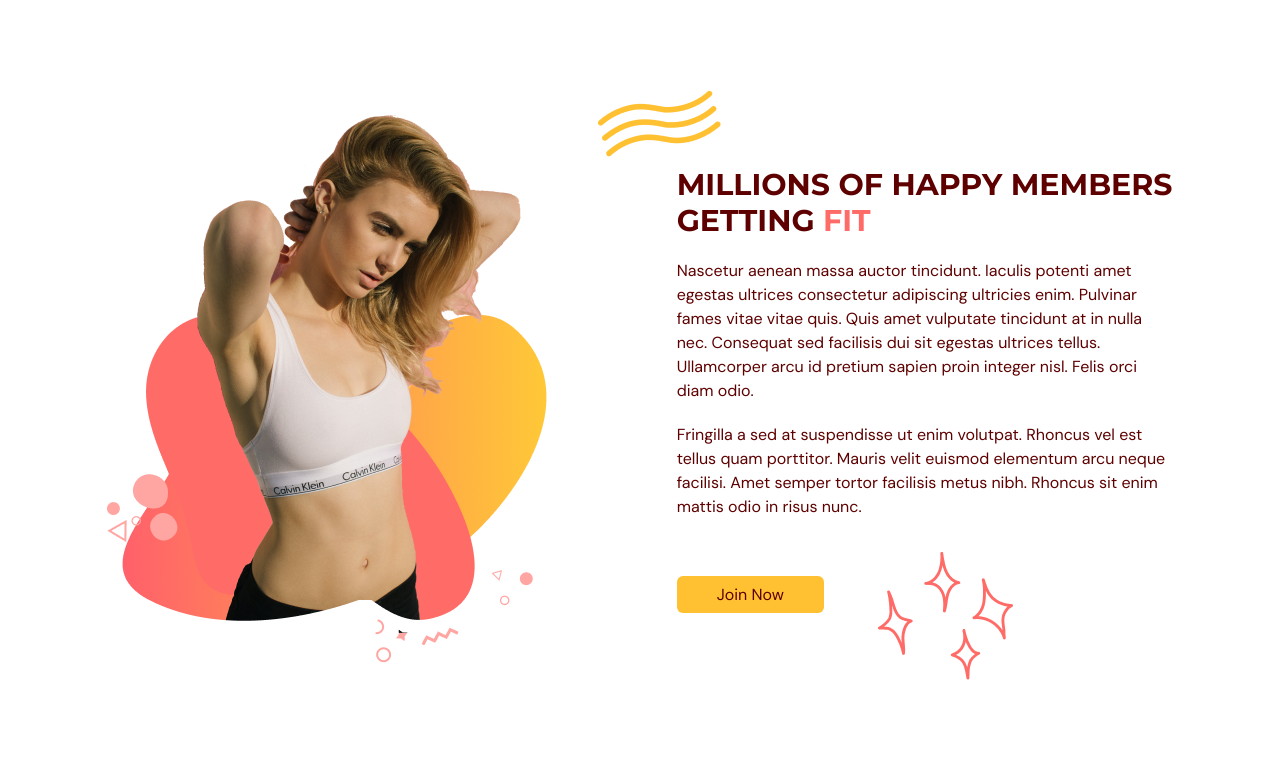
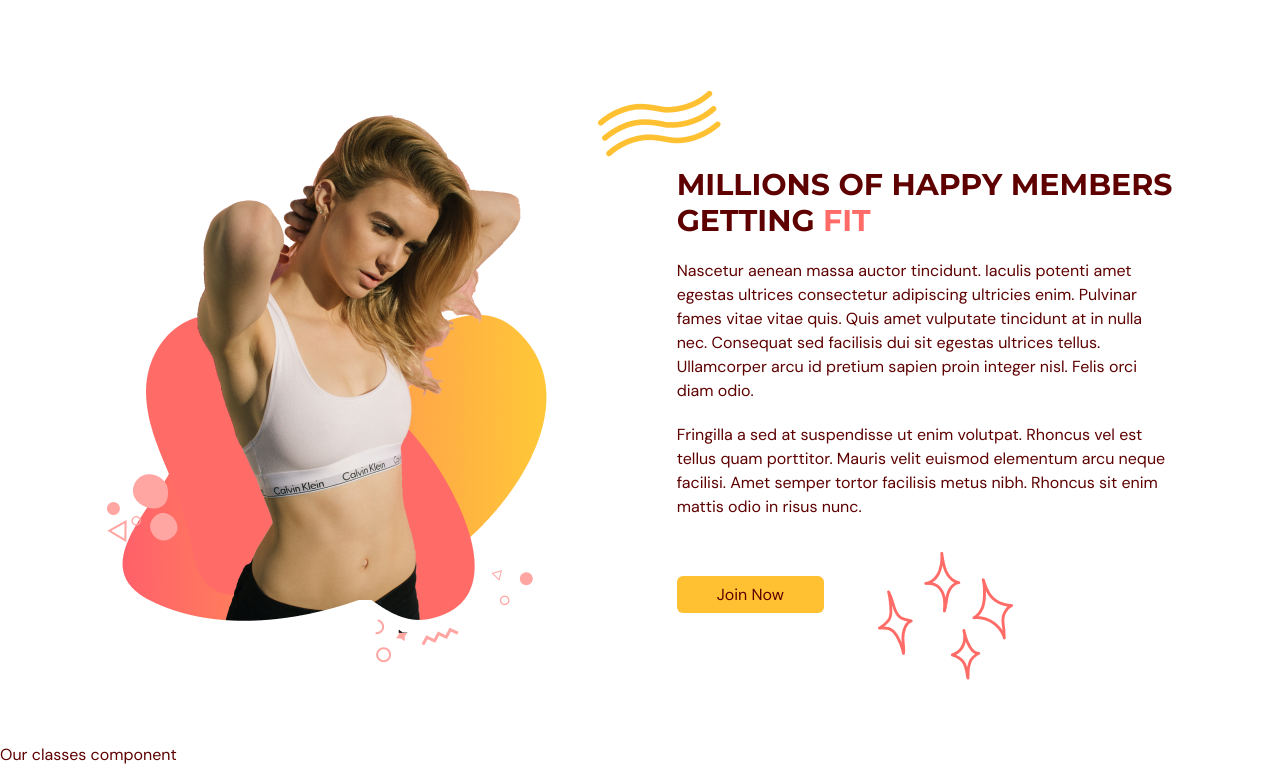
Before and after one commit to goni715/fitness-app-ts, a React (Vite) app: page / in a window 1280 px wide. Shown: the part 1386-2153 px from the top of the page. Before the commit the page ends 2129 px from the top, so only its background shows below. Built offline with nearby package versions, Linux system fonts and the light colour scheme.

Commit message:
our classes

```diff
--- a/src/App.tsx
+++ b/src/App.tsx
@@ -3,6 +3,7 @@ import Navbar from "./components/Navbar/Navbar";
 import { TSelectedPage } from "./shared/types";
 import Home from "./components/Home/Home";
 import Benefits from "./components/Benefits/Benefits";
+import OurClasses from "./components/OurClasses/OurClasses";
 
 
 const App = () => {
@@ -27,6 +28,7 @@ const App = () => {
         <Navbar isTopOfPage={isTopOfPage} selectedPage={selectedPage} setSelectedPage={setSelectedPage}/>
         <Home setSelectedPage={setSelectedPage} />
         <Benefits setSelectedPage={setSelectedPage}/>
+        <OurClasses setSelectedPage={setSelectedPage}/>
       </div>
     </>
   );
--- /dev/null
+++ b/src/components/OurClasses/OurClasses.tsx
@@ -0,0 +1,16 @@
+import { Dispatch, SetStateAction } from "react";
+import { TSelectedPage } from "../../shared/types";
+
+type TProps = {
+    setSelectedPage : Dispatch<SetStateAction<TSelectedPage>>
+}
+
+const OurClasses = ({ setSelectedPage }: TProps) => {
+    return (
+        <>
+            <h2>Our classes component</h2>
+        </>
+    );
+};
+
+export default OurClasses;
```
